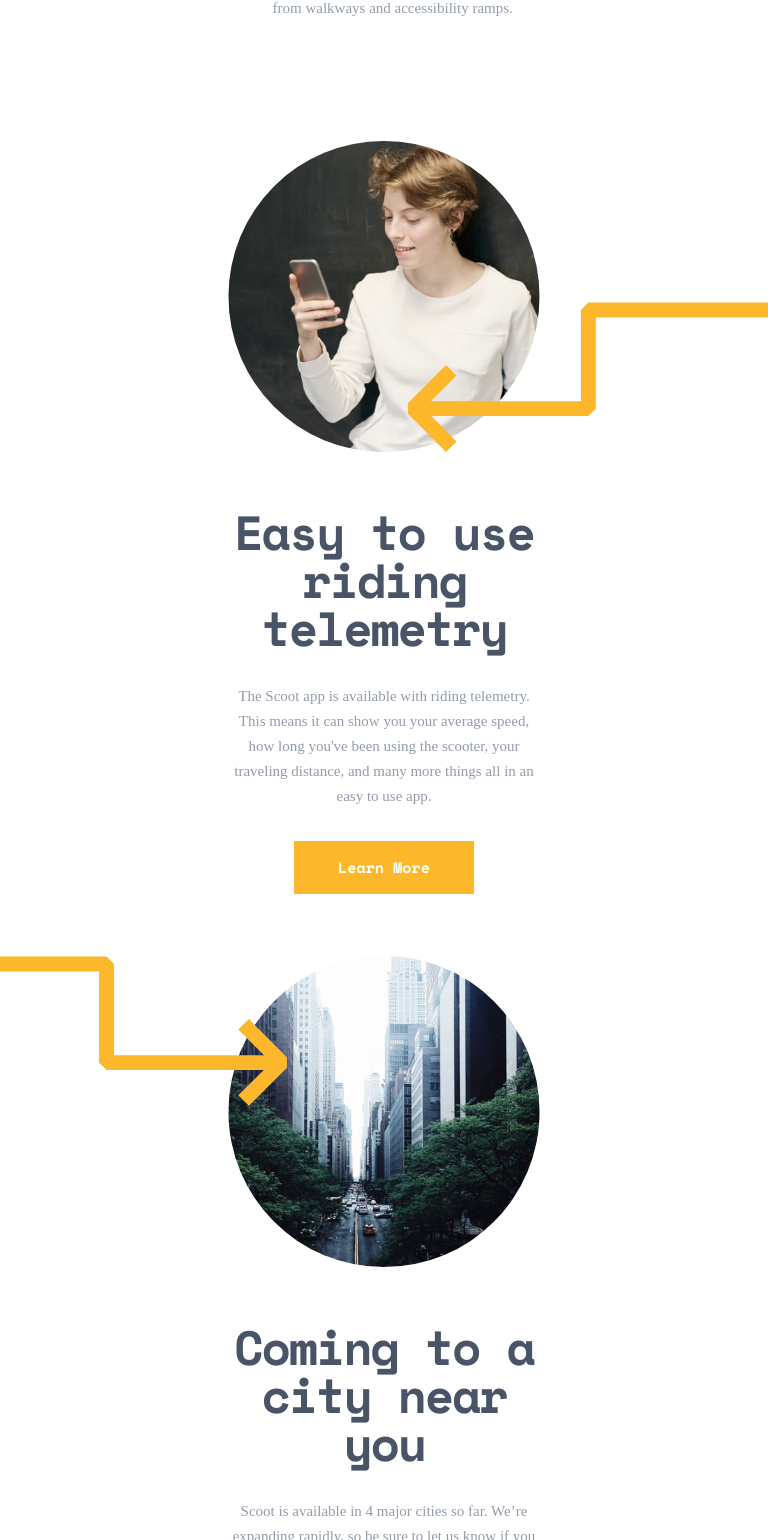
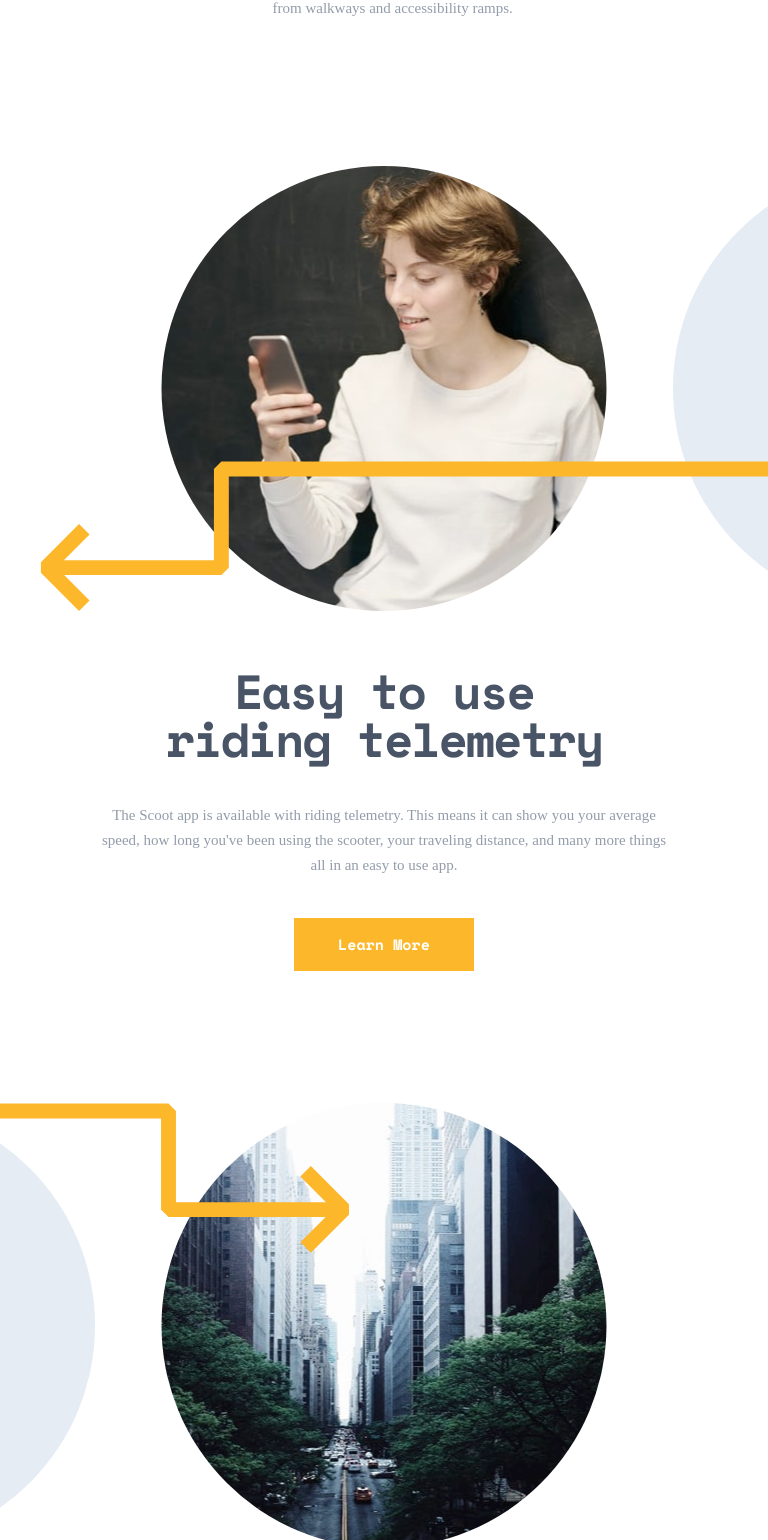
Before and after one commit to danielopq/scoot, a React (Vite) app: page / in a window 768 px wide. Shown: the part 1417-2957 px from the top of the page. Built offline with nearby package versions, Linux system fonts and the light colour scheme; a web font is replaced by a local one.

Commit message:
HomeFeatures.tsx - tablet version done

```diff
--- a/src/components/pages/home/components/homeFeatures/homeFeatures.css
+++ b/src/components/pages/home/components/homeFeatures/homeFeatures.css
@@ -1,4 +1,4 @@
-#homeFeatures{
+#homeFeatures {
     width: 100vw;
     height: 2334px;
     margin: 120px 0px;
@@ -8,12 +8,25 @@
     justify-content: space-between;
 }
 
-#homeFeatures > div{
+#homeFeatures>div {
     display: flex;
     flex-direction: column;
     align-items: center;
 }
 
-#homeFeatures > div button{
+#homeFeatures>div button {
     margin-top: 32px;
 }
+
+/*############################## TABLET VERSION ##############################*/
+
+@media (min-width:768px) and (max-width:1024px) {
+    #homeFeatures {
+        height: 2679px;
+        margin: 145px 0px;
+    }
+
+    #homeFeatures>div button {
+        margin-top: 40px;
+    }
+}
--- a/src/components/ui/feature/feature.css
+++ b/src/components/ui/feature/feature.css
@@ -56,6 +56,46 @@
     color: var(--dimGrey);
 }
 
+/*############################## TABLET VERSION ##############################*/
+
 @media (min-width:768px) and (max-width:1024px){
 
+    .featureTop{
+        height: 445px;
+    }
+
+    .featureMainPic{
+        width: 445px;
+        height: 445px;
+        background: center/445px no-repeat;
+        border-radius: 223px;
+    }
+
+    .featureArrow{
+        max-width: 735px;
+    }
+
+    .leftDownBottom{
+        background: url('../../../assets/img/patterns/left-downward-arrow.svg') 7px 100%/735px no-repeat,
+        url('./img/circle.svg') calc(100% + 350px) 50%/445px no-repeat;
+    }
+
+    .leftDownTop{
+        background: url('../../../assets/img/patterns/left-downward-arrow.svg') 386px 85px/735px no-repeat,
+        url('./img/circle.svg') calc(100% + 350px) 50%/445px no-repeat;
+    }
+
+    .rightDownTop{
+        background: url('../../../assets/img/patterns/right-arrow.svg') calc(100% - 386px) 0%/735px no-repeat,
+        url('./img/circle.svg') -350px 50%/445px no-repeat;
+    }
+
+    .feature h2{
+        width: 457px;
+        margin: 56px 0px 40px;
+    }
+
+    .feature p{
+        width: 573px;
+    }
 }
```
Also changed, not shown: src/components/ui/feature/img/circle.svg (added).
